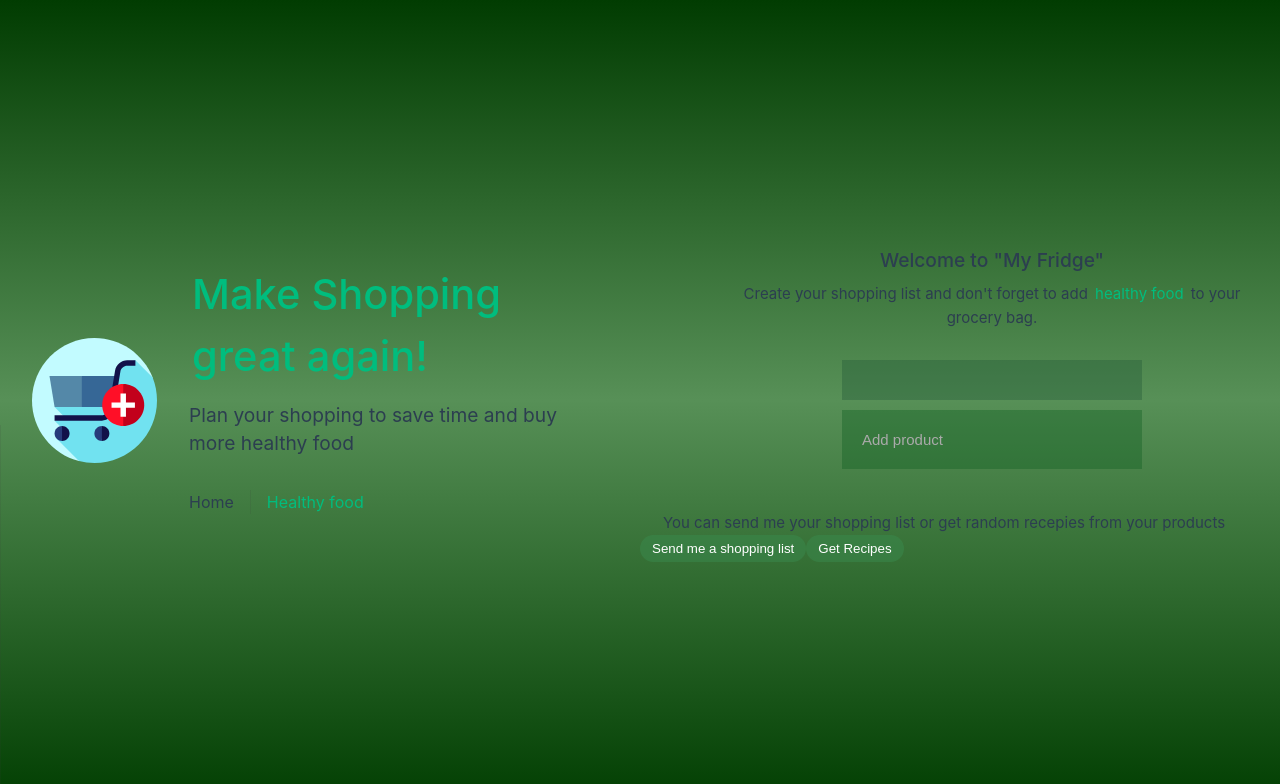
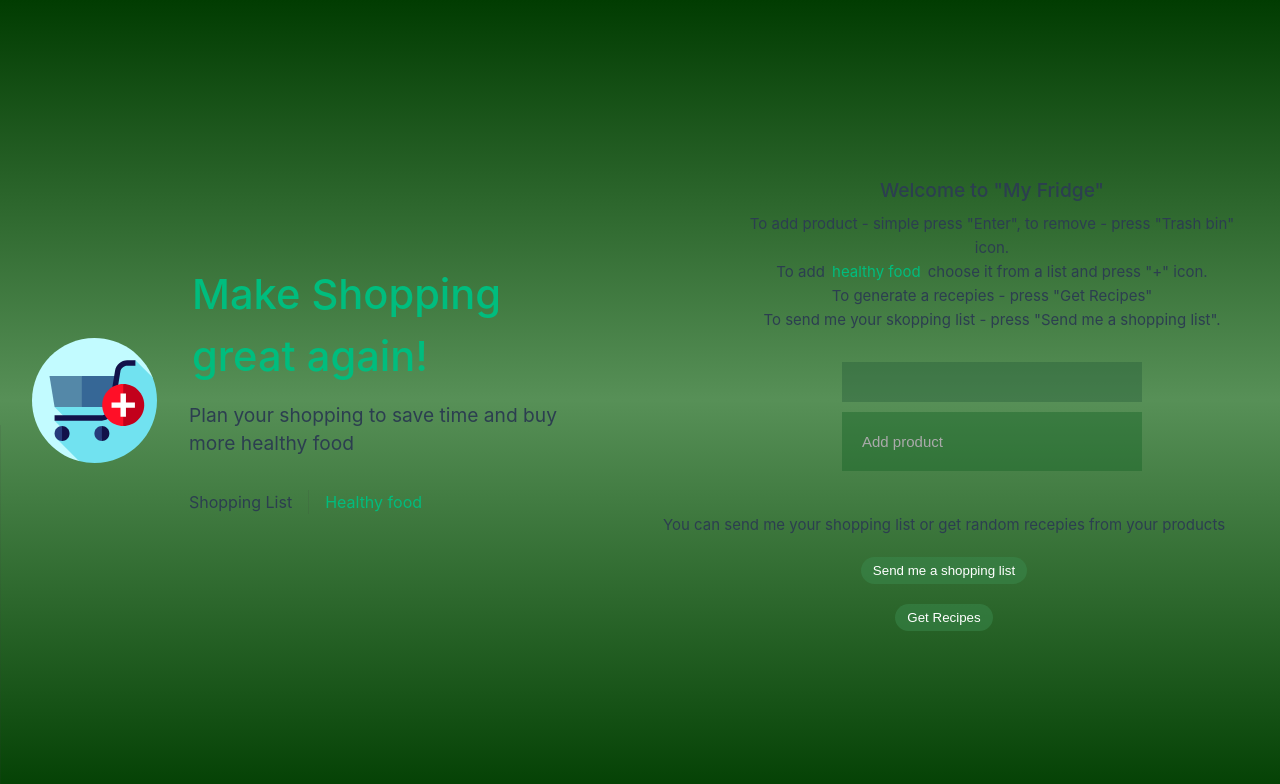
Before and after one commit to MVizba/MyFridge, a Vue app: page / in a window 1280 px wide. Shown: the top 784 px of the page. Built offline with nearby package versions, Linux system fonts and the light colour scheme.

Commit message:
:lipstick: button styling

```diff
--- a/src/App.vue
+++ b/src/App.vue
@@ -11,7 +11,7 @@ import HelloWorld from './components/HelloWorld.vue'
       <HelloWorld msg="Make Shopping great again!" />
 
       <nav>
-        <RouterLink to="/">Home</RouterLink>
+        <RouterLink to="/">Shopping List</RouterLink>
         <RouterLink to="/about">Healthy food</RouterLink>
       </nav>
     </div>
--- a/src/components/RecepiesChat.vue
+++ b/src/components/RecepiesChat.vue
@@ -1,5 +1,7 @@
 <template>
-  <button @click="getRecipes()" class="btn btn-custom btn-sm">Get Recipes</button>
+  <div class="button-container">
+    <button @click="getRecipes()" class="btn btn-custom btn-sm">Get Recipes</button>
+  </div>
   <div class="response-container" v-if="response">
       <div class="response-item" v-for="(recipe, index) in response" :key="index">
         <h3>{{ recipe.title }}</h3>
@@ -65,6 +67,15 @@ methods: {
   border: 1px solid #ccc;
 }
 
+.button-container {
+  display: flex;
+  justify-content: center;
+  padding-top: 20px;
+}
+.response-container {
+  display: flex;
+  flex-wrap: wrap;
+}
 
 .btn-custom {
   background-color: #398a4c86;
--- a/src/components/SendEmail.vue
+++ b/src/components/SendEmail.vue
@@ -1,6 +1,8 @@
 <template>
+  <div class="button-container">
     <button @click="sendEmail(products)" class="btn btn-custom btn-sm">Send me a shopping list</button>
-  </template>
+  </div>
+</template>
 
 <script lang="ts">
 import { defineComponent } from 'vue';
@@ -54,6 +56,12 @@ sendEmail(products: string | null) {
   border-radius: 20px;
 }
 
+.button-container {
+  display: flex;
+  justify-content: center;
+  padding-top: 20px;
+}
+
 .btn-custom:hover {
   background-color: #388e3c;
 }
--- a/src/components/TheWelcome.vue
+++ b/src/components/TheWelcome.vue
@@ -9,9 +9,10 @@ import Recepies from './RecepiesChat.vue'
 <template>
   <WelcomeItem>
     <template #heading>Welcome to "My Fridge"</template>
-    Create your shopping list and don't forget to add
-    <router-link to="/about">healthy food</router-link>
-    to your grocery bag.
+    <h4>To add product - simple press "Enter", to remove - press "Trash bin" icon.<br>
+      To add <router-link to="/about">healthy food</router-link> choose it from a list and press "+" icon.<br>
+    To generate a recepies - press "Get Recipes"<br>
+  To send me your skopping list - press "Send me a shopping list".</h4>
     <ShoppingList />
   </WelcomeItem>
   <SendEmail />
```
Also changed, not shown: 1 other file (tests, documents, lock files or other folders).
